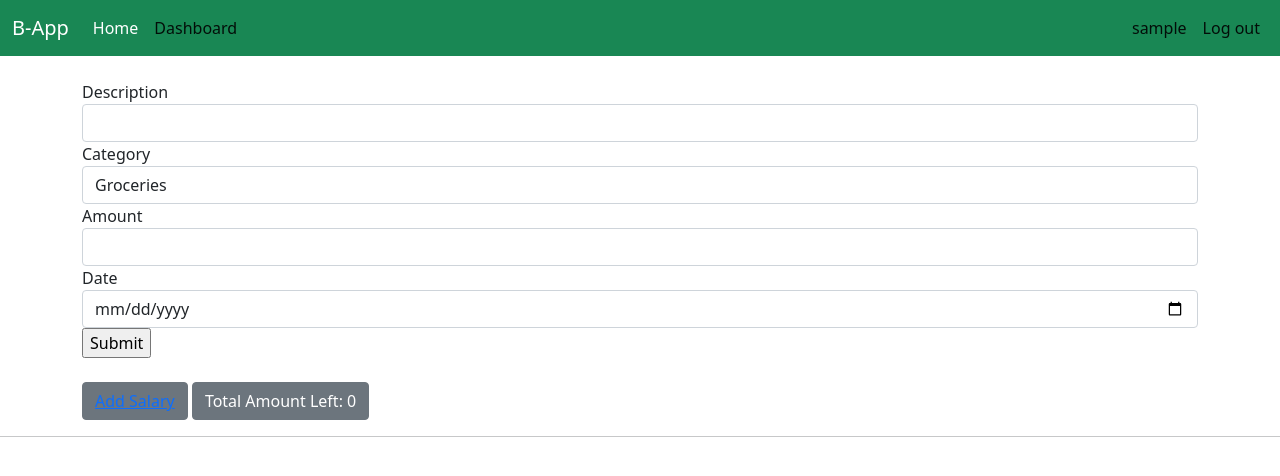
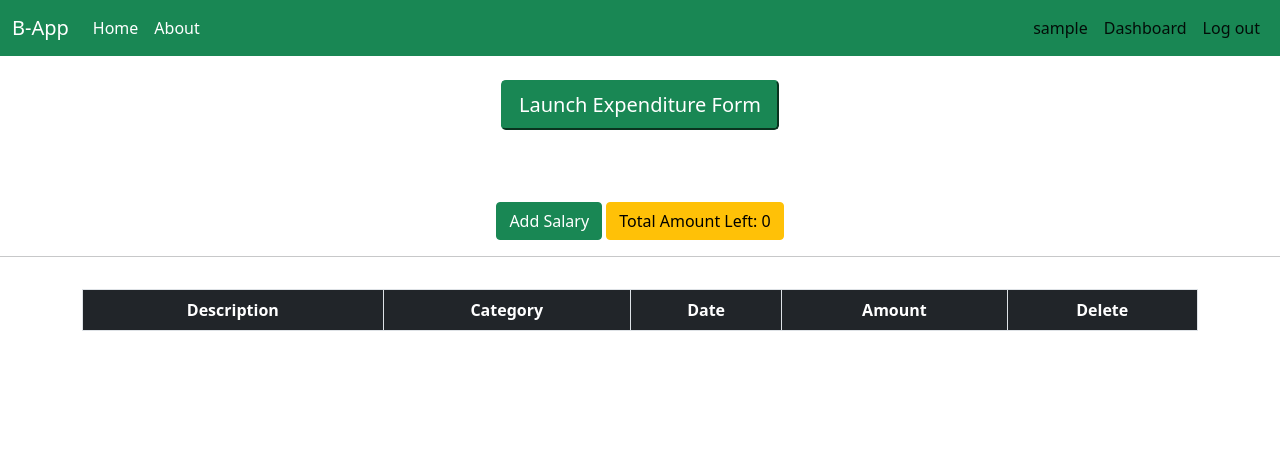
Before and after one commit to benjaminbills/budgetapp, a Flask app: a page that uses app/templates/navbar.html in a window 1280 px wide. Shown: the top 476 px of the page. Run offline with Flask 2, Linux system fonts and the light colour scheme; the visitor is signed in with stand-in values (Sample User, id 1); data comes from the database, SQL or seed files in the repository; data that the repository does not hold is empty.

Commit message:
changes to styles

```diff
--- a/app/templates/auth/login.html
+++ b/app/templates/auth/login.html
@@ -26,9 +26,9 @@
       <label for="">Remember</label>
       {{login_form.remember}}
     </div>
-    <button type="submit" class="btn btn-primary">Submit</button>
+    <button type="submit" class="btn btn-success">Submit</button>
   </form>
-  <p> Don't have an account? <a href="{{url_for('auth.register')}}">Sign up here</a></p>
+  <p> Don't have an account? <a class="text-info" href="{{url_for('auth.register')}}">Sign up here</a></p>
 </div>
 
 {% endblock%}
--- a/app/templates/auth/register.html
+++ b/app/templates/auth/register.html
@@ -47,10 +47,10 @@
       {{register_form.password_confirm(class_='form-control')}}
     </div>
     <!-- <button type="submit" class="btn btn-primary">Submit</button> -->
-    {{register_form.submit(class_='btn btn-primary')}}
+    {{register_form.submit(class_='btn btn-secondary')}}
   </form>
   <div>
-    <small>Already Registered? <a href="{{ url_for('auth.login') }}">Login</a></small>
+    <small>Already Registered? <a class="text-info" href="{{ url_for('auth.login') }}">Login</a></small>
   </div>
 </div>
 
--- a/app/templates/home.html
+++ b/app/templates/home.html
@@ -82,7 +82,7 @@
   <!-- Carousel wrapper -->
 
 <!-- About us -->
-<div class="aboutus-section">
+<div class="aboutus-section" id="about-us">
     <div class="container">
         <div class="row">
             <div class="col-md-3 col-sm-6 col-xs-12">
--- a/app/templates/navbar.html
+++ b/app/templates/navbar.html
@@ -11,13 +11,16 @@
           <a class="nav-link active text-white" aria-current="page" href="/">Home</a>
         </li>
         <li class="nav-item">
-          <a class="nav-link active" aria-current="page" href="{{url_for('main.dashboard', username = current_user.username)}}">Dashboard</a>
+          <a class="nav-link text-white" aria-current="page" href="#about-us">About</a>
         </li>
       </ul>
       <ul class="navbar-nav ms-auto">
         {% if current_user.is_authenticated %}
         <li class="nav-item">
           <a class="nav-link active" aria-current="page">{{current_user.username}}</a>
+        </li>
+        <li class="nav-item">
+          <a class="nav-link active" aria-current="page" href="{{url_for('main.dashboard', username = current_user.username)}}">Dashboard</a>
         </li>
         <li class="nav-item">
           <a class="nav-link active" aria-current="page" href="{{url_for('auth.logout')}}">Log out</a>
--- a/app/templates/user_dashboard.html
+++ b/app/templates/user_dashboard.html
@@ -2,7 +2,18 @@
 
 
 {% block content %}
-<div class="container pt-4">
+<div class="text-center mt-4">
+<button type="button" class="btn-success btn-rounded mb-4 btn-lg " data-bs-toggle="modal" data-bs-target="#deleteModal">Launch
+  Expenditure Form</button>
+</div>
+<div class="modal fade" id="deleteModal" tabindex="-1" aria-labelledby="deleteModalLabel" aria-hidden="true">
+  <div class="modal-dialog">
+    <div class="modal-content">
+      <div class="modal-header">
+        <h5 class="modal-title text-center" id="deleteModalLabel">Welcome {{ user.username }}</h5>
+        <button type="button" class="btn-close" data-bs-dismiss="modal" aria-label="Close"></button>
+      </div>
+      <div class="modal-body">
         <form method="POST">
           <input type="hidden" name="csrf_token" value="{{ csrf_token() }}"/>
           <label for="description">Description</label>
@@ -13,28 +24,48 @@
           {{form.ammount(class_='form-control')}}
           <label for="date">Date</label>
           {{form.date(class_='form-control',type='date')}}
-    {{form.submit}}
+          <br>
+          {{form.submit(class_='btn btn-success')}}
         </form>
+      </div>
+      <div class="modal-footer">
+        <button type="button" class="btn btn-secondary" data-bs-dismiss="modal">Close</button>
+        </form>
+      </div>
+    </div>
+  </div>
+</div>
+
+<div class="container pt-4 text-center">
   <div class="pt-4">
-    <botton class="btn btn-secondary">
-      <a href="{{url_for('main.update_salary',username=user.username)}}">Add Salary</a>
-    </botton>
+    <button class="btn btn-success">
+      <a class="text-decoration-none text-white" href="{{url_for('main.update_salary',username=user.username)}}">Add Salary</a>
+    </button>
     {% if user.salary %}
-    <botton class="btn btn-secondary">
+    <button class="btn btn-secondary">
       Monthly Income: {{user.salary}}
-    </botton>
+    </button>
     {%endif%}
-    <botton class="btn btn-secondary">
+    <button class="btn btn-warning">
       Total Amount Left: {{total_amount_left}}
-    </botton>
+    </button>
   </div>
 </div>
 <hr>
 <div class="container pt-3">
-  <table class="table table-striped">
+  <table class="table table-striped table-bordered">
     <tbody>
+      <thead class="text-center bg-dark text-white">
+        <tr>
+          <th scope="col">Description</th>
+          <th scope="col">Category</th>
+          <th scope="col">Date</th>
+          <th scope="col">Amount</th>
+          <th scope="col">Delete</th>
+        </tr>
+      </thead>
       {% for expense in expenses %}
-      <tr>
+      <tr class="text-center">
         <td>{{expense.description}}</td>
         <td>{{expense.category}}</td>
         <td>{{expense.date.strftime('%Y-%m-%d')}}</td>
@@ -44,13 +75,15 @@
       {% endfor %}
       {% if check_length != 0%}
       <tr>
-        <td colspan="3">Total Expenses</td>
-        <td class="table-active">ksh {{total_expenses}}</td>
+        <td colspan="3"><h3> Total Expenses </h3></td>
+        <td class="table-active text-center bg-secondary pt-3 text-white">ksh {{total_expenses}}</td>
       </tr>
       {%endif%}
     </tbody>
   </table>
 </div>
+<br>
+<br>
 {% if check_length != 0%}
 <div class="container">
   <canvas id="lineChart" width="900" height="400"></canvas>
--- a/manage.py
+++ b/manage.py
@@ -4,7 +4,7 @@ from flask_script import Manager, Server
 from flask_migrate import Migrate, MigrateCommand
 
 # Creating app instance
-app = create_app("production")
+app = create_app("development")
 
 manager = Manager(app)
 migrate = Migrate(app, db)
```
Also changed, not shown: config.py (+8 -7 lines). Lines whose indentation alone changed are shown as unchanged.
